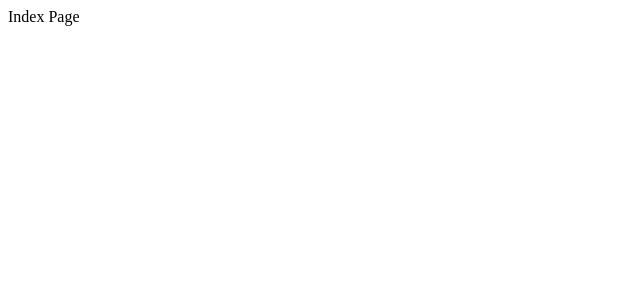
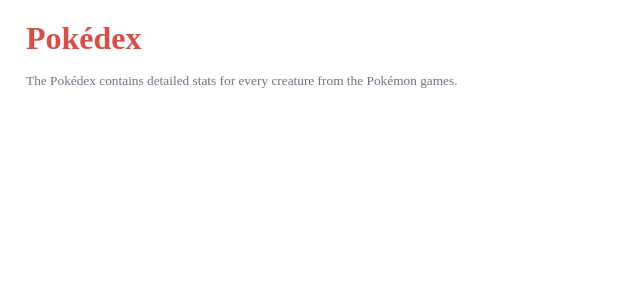
Before and after one commit to vi2920va/react-query-pokedex, a React (Create React App) app: page / in a window 1280 px wide. Shown: the top 300 px of the page, without its empty margins (0-640 px from the left). Built offline with nearby package versions, Linux system fonts and the light colour scheme.

Commit message:
Add - index page 스타일링

```diff
--- /dev/null
+++ b/src/components/PokemonList/index.tsx
@@ -0,0 +1,8 @@
+import React from "react";
+import * as Styled from "./styles";
+
+const PokemonList = () => {
+  return <Styled.Wrapper></Styled.Wrapper>;
+};
+
+export default PokemonList;
--- /dev/null
+++ b/src/components/PokemonList/styles.ts
@@ -0,0 +1,3 @@
+import styled from "@emotion/styled/macro";
+
+export const Wrapper = styled.div``;
--- a/src/pages/IndexPage/index.tsx
+++ b/src/pages/IndexPage/index.tsx
@@ -1,5 +1,21 @@
 import React from "react";
+import PokemonList from "../../components/PokemonList";
+import * as Styled from "./styles";
 
-const IndexPage: React.FC = () => <div>Index Page</div>;
+const IndexPage: React.FC = () => {
+  return (
+    <Styled.Container>
+      <Styled.Title>Pokédex</Styled.Title>
+      <Styled.Description>
+        The Pokédex contains detailed stats for every creature from the Pokémon
+        games.
+      </Styled.Description>
+      <PokemonList />
+      <Styled.ImageWrapper>
+        <Styled.Image src="/assets/pocketball.svg" />
+      </Styled.ImageWrapper>
+    </Styled.Container>
+  );
+};
 
 export default IndexPage;
--- /dev/null
+++ b/src/pages/IndexPage/styles.ts
@@ -0,0 +1,36 @@
+import styled from "@emotion/styled/macro";
+
+export const Container = styled.div`
+  padding: 12px 18px;
+  overflow: hidden;
+`;
+
+export const Title = styled.h1`
+  margin: 0;
+  padding: 0;
+  font-weight: 700;
+  color: #d34f49;
+`;
+
+export const Description = styled.small`
+  display: block;
+  margin: 16px 0 0 0;
+  padding: 0;
+  color: #6b7280;
+`;
+
+export const ImageWrapper = styled.div`
+  position: fixed;
+  top: 0;
+  right: 0;
+  opacity: 0.4;
+  width: 288px;
+  height: 288px;
+  transform: translate(96px, -96px);
+`;
+
+export const Image = styled.img`
+  width: 100%;
+  height: 100%;
+  object-fit: contain;
+`;
```
